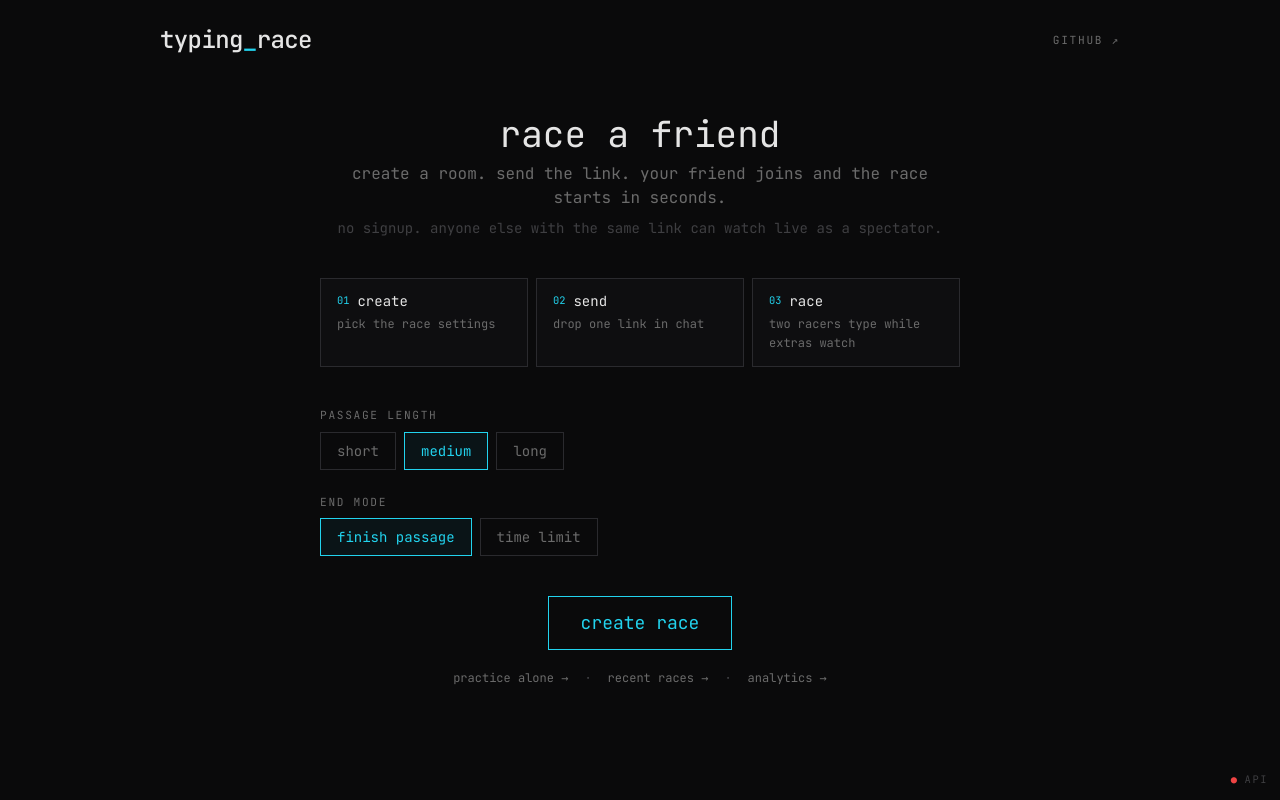
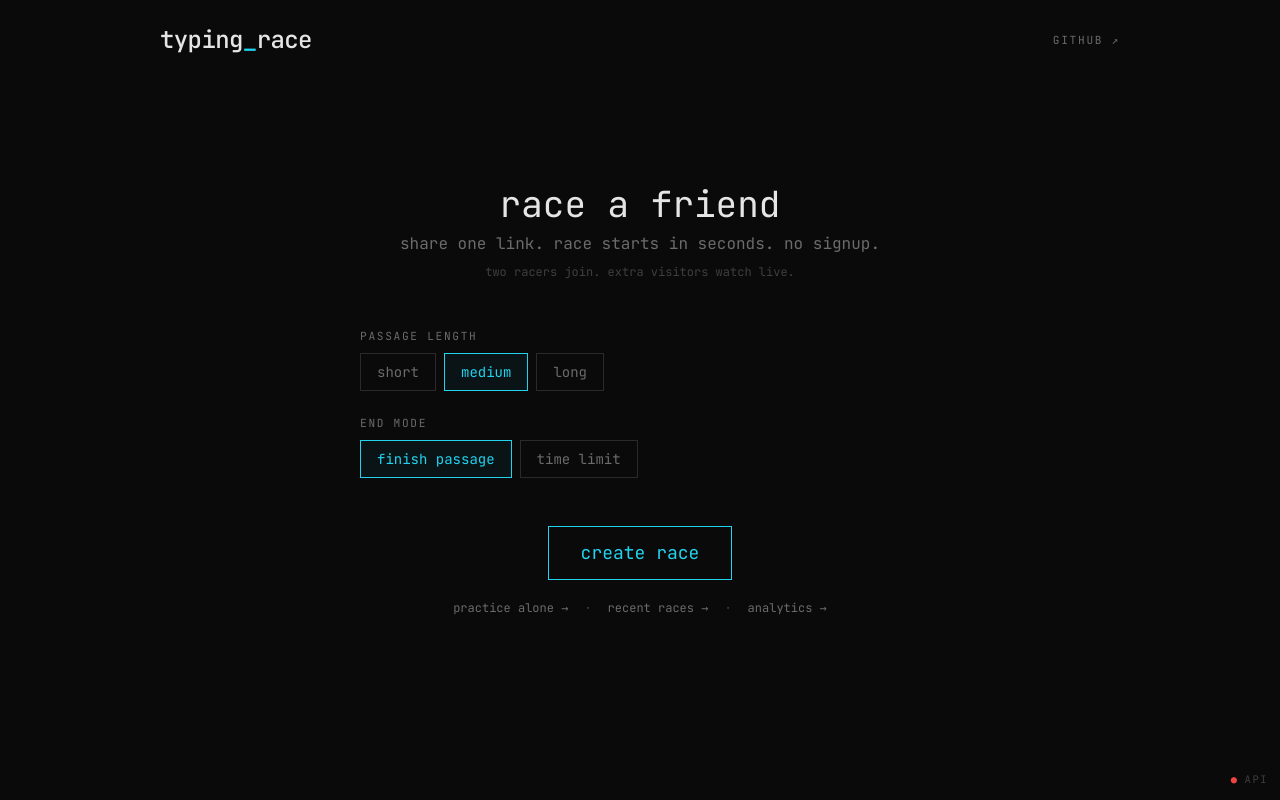
Before and after one commit to anasm266/typing-race, a React (Vite) app in the folder web/: page / in a window 1280 px wide. Built offline with nearby package versions, Linux system fonts and the light colour scheme; no server answers.

Commit message:
fix: simplify landing page copy

```diff
--- a/web/src/pages/Home.tsx
+++ b/web/src/pages/Home.tsx
@@ -36,30 +36,15 @@ export function Home() {
   }
 
   return (
-    <div className="flex flex-col items-center gap-10 w-full max-w-[640px]">
+    <div className="flex flex-col items-center gap-12 w-full max-w-[560px]">
       <div className="flex flex-col items-center gap-2 text-center">
         <h2 className="text-3xl md:text-4xl">race a friend</h2>
         <p className="text-fg-dim text-sm md:text-base">
-          create a room. send the link. your friend joins and the race
-          starts in seconds.
+          share one link. race starts in seconds. no signup.
         </p>
-        <p className="text-fg-dimmer text-xs md:text-sm">
-          no signup. anyone else with the same link can watch live as a
-          spectator.
+        <p className="text-fg-dimmer text-xs">
+          two racers join. extra visitors watch live.
         </p>
-      </div>
-
-      <div
-        aria-label="how it works"
-        className="grid grid-cols-1 sm:grid-cols-3 gap-2 w-full"
-      >
-        <StepCard step="1" title="create" body="pick the race settings" />
-        <StepCard step="2" title="send" body="drop one link in chat" />
-        <StepCard
-          step="3"
-          title="race"
-          body="two racers type while extras watch"
-        />
       </div>
 
       <div className="flex flex-col gap-6 w-full">
@@ -166,26 +151,6 @@ export function Home() {
   );
 }
 
-function StepCard({
-  step,
-  title,
-  body,
-}: {
-  step: string;
-  title: string;
-  body: string;
-}) {
-  return (
-    <div className="border border-border bg-bg-soft/40 px-4 py-3 text-left">
-      <div className="flex items-center gap-2">
-        <span className="text-[0.65rem] text-accent">0{step}</span>
-        <span className="text-sm text-fg">{title}</span>
-      </div>
-      <p className="mt-1 text-xs leading-relaxed text-fg-dim">{body}</p>
-    </div>
-  );
-}
-
 function Field({
   label,
   children,
```
